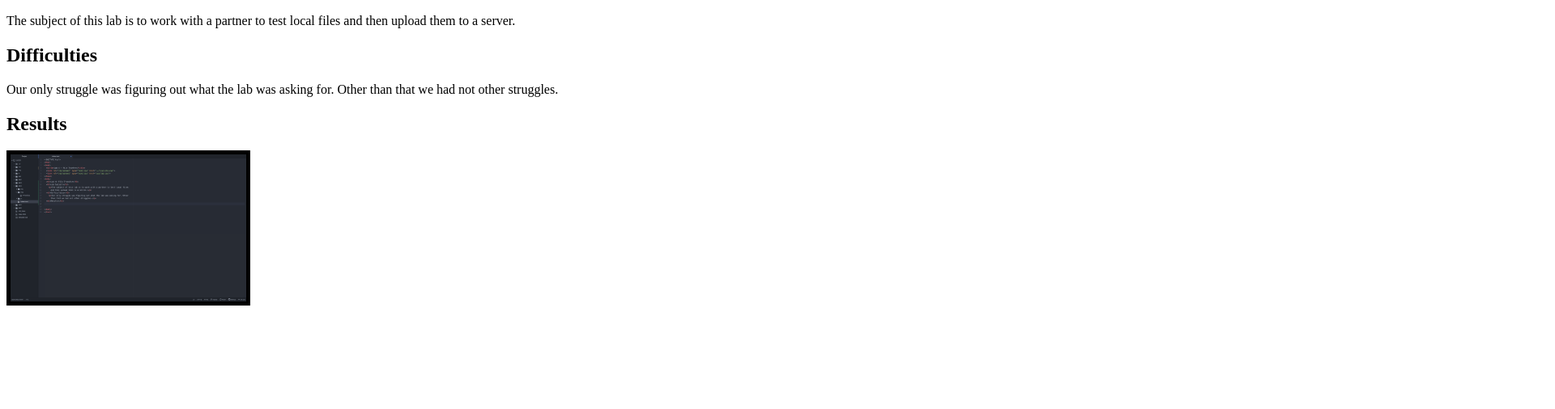
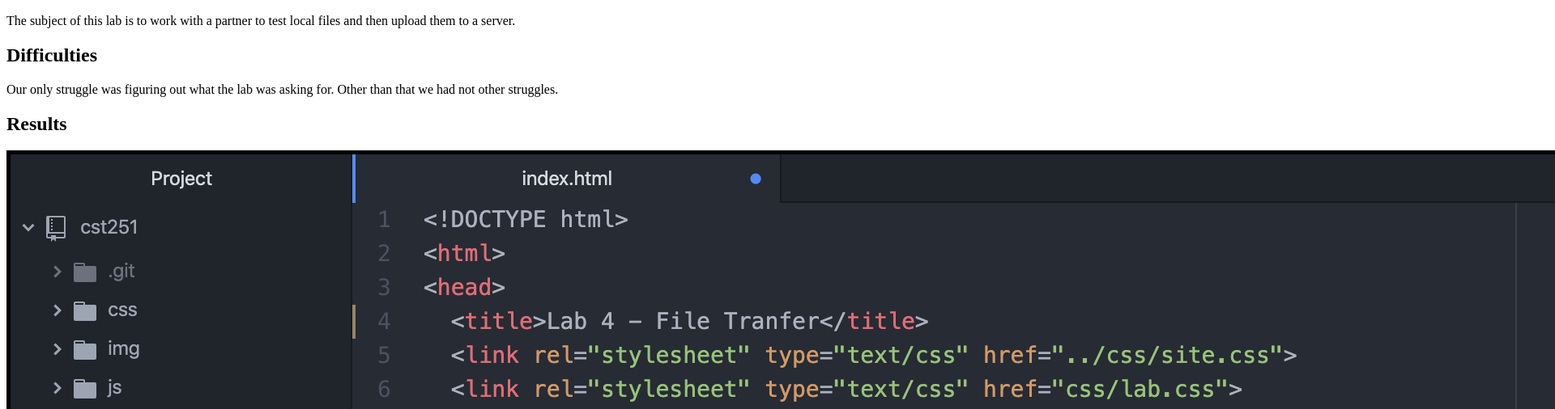
Before and after one commit to erinessa/cst251, a plain HTML site: page lab4/index.html in a window 1280 px wide. Shown: the part 110-616 px from the top of the page at 81% size, 1920 px wide, since content can reach past the window. Drawn offline with Linux system fonts and the light colour scheme.

Commit message:
image size edit

```diff
--- a/lab4/index.html
+++ b/lab4/index.html
@@ -14,8 +14,7 @@
 		<p>Our only struggle was figuring out what the lab was asking for. Other
 			than that we had not other struggles.</p>
 	<h2>Results</h2>
-		<img src="img/lab4atom.png" width=291 style="border:5px solid black"/>
-
+		<img src="img/lab4atom.png" style="border:5px solid black"/>
 
 
 
```
